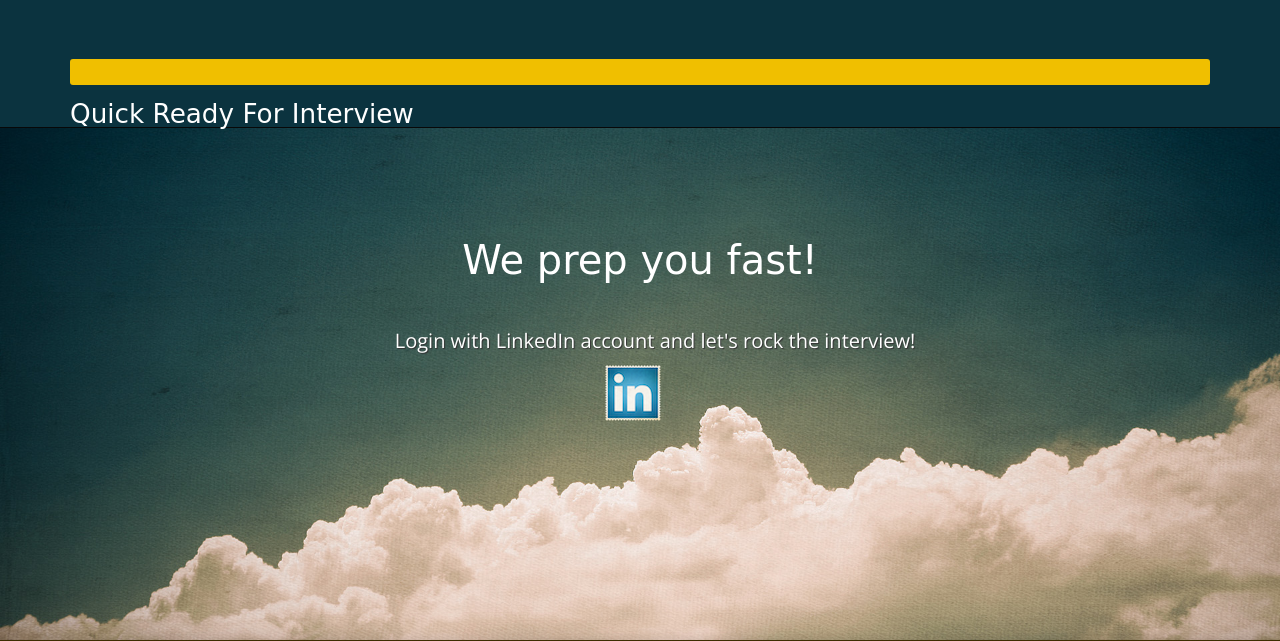
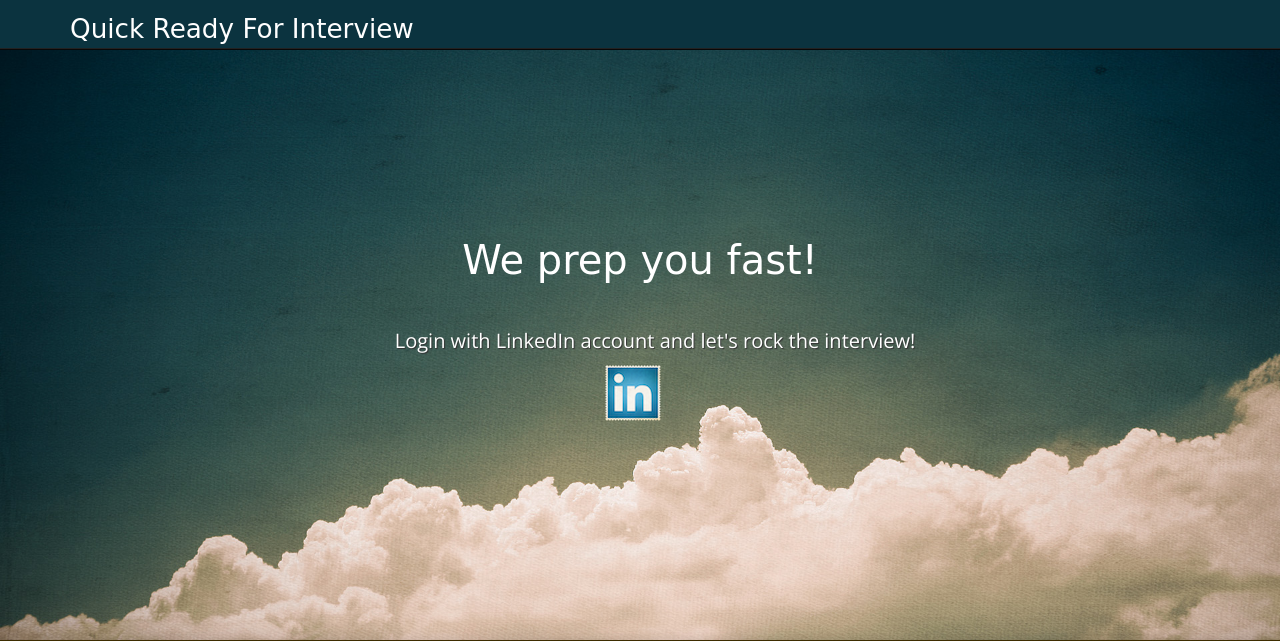
Before and after one commit to jingwei-yang/QuickReadyForInterview, a Flask app: page / in a window 1280 px wide. Shown: the top 641 px of the page. Run offline with Flask 2, Linux system fonts and the light colour scheme; some libraries are stand-ins or nearby versions; some web fonts are replaced.

Commit message:
fix navbar

```diff
--- a/templates/login.html
+++ b/templates/login.html
@@ -11,7 +11,7 @@ Home | QuickReadyForInterview
         <div class="navbar-inner">
           <div class="container">
             <!-- Responsive Navbar Part 1: Button for triggering responsive navbar (not covered in tutorial). Include responsive CSS to utilize. -->
-            <a class="btn btn-navbar" data-toggle="collapse" data-target=".nav-collapse"> <span class="icon-bar"></span> <span class="icon-bar"></span> <span class="icon-bar"></span> </a>
+            <a class="btn-navbar" data-toggle="collapse" data-target=".nav-collapse"> <span class="icon-bar"></span> <span class="icon-bar"></span> <span class="icon-bar"></span> </a>
             <h1 class="brand"><a href="#top">Quick Ready For Interview</a></h1>
             <!-- Responsive Navbar Part 2: Place all navbar contents you want collapsed withing .navbar-collapse.collapse. -->
           </div>
@@ -63,6 +63,7 @@ Home | QuickReadyForInterview
       </section>
     </div>
 
+    {% if 0 > 1 %}
     <!--******************** Team Section ********************-->
     <section id="team" class="single-page scrollblock">
       <div class="container">
@@ -102,5 +103,5 @@ Home | QuickReadyForInterview
       </div>
       <!-- /.container -->
     </section>
-
+    {% endif %}
 {% endblock %}
--- a/templates/search.html
+++ b/templates/search.html
@@ -11,7 +11,7 @@
     <div class="navbar-inner">
       <div class="container">
         <!-- Responsive Navbar Part 1: Button for triggering responsive navbar (not covered in tutorial). Include responsive CSS to utilize. -->
-        <a class="btn btn-navbar" data-toggle="collapse" data-target=".nav-collapse"> <span class="icon-bar"></span> <span class="icon-bar"></span> <span class="icon-bar"></span> </a>
+        <a class="btn-navbar" data-toggle="collapse" data-target=".nav-collapse"> <span class="icon-bar"></span> <span class="icon-bar"></span> <span class="icon-bar"></span> </a>
         <h1 class="brand"><a href="#top">Quick Ready For Interview</a></h1>
         <!-- Responsive Navbar Part 2: Place all navbar contents you want collapsed withing .navbar-collapse.collapse. -->
 
```
